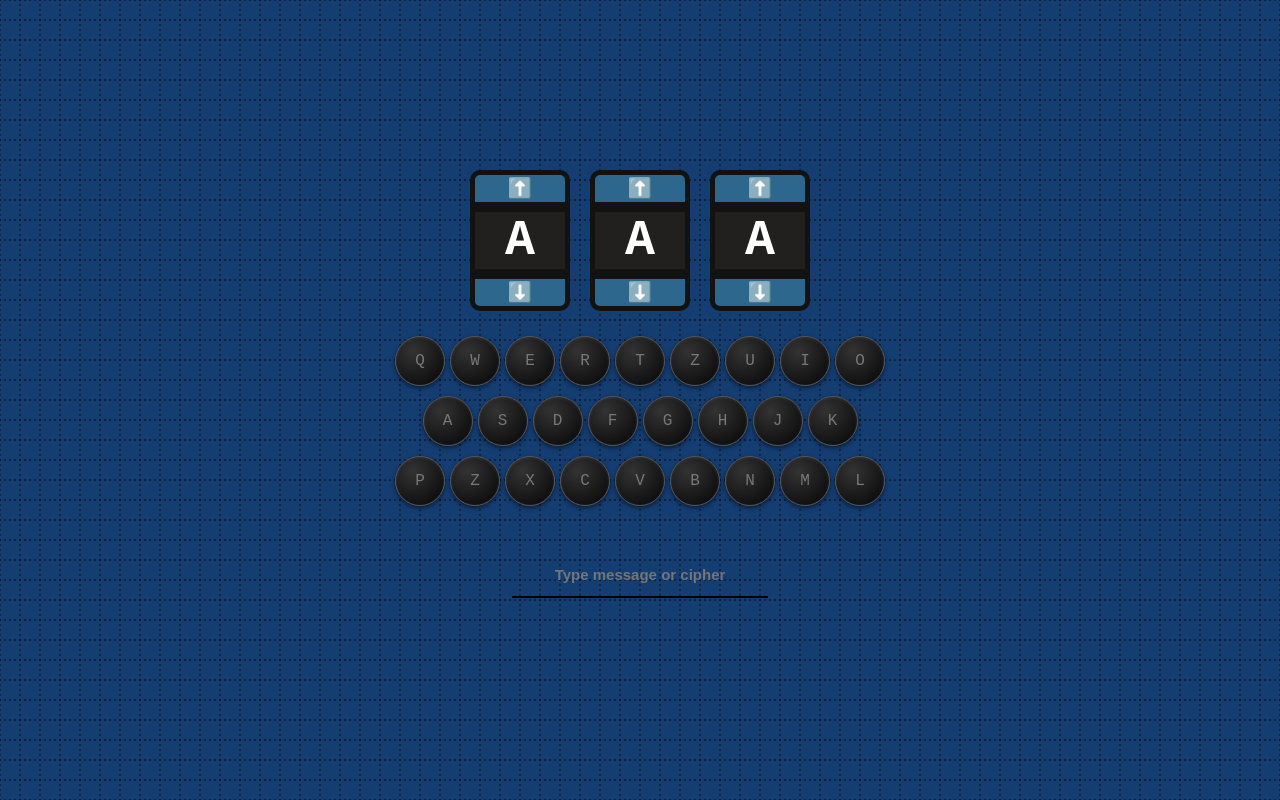
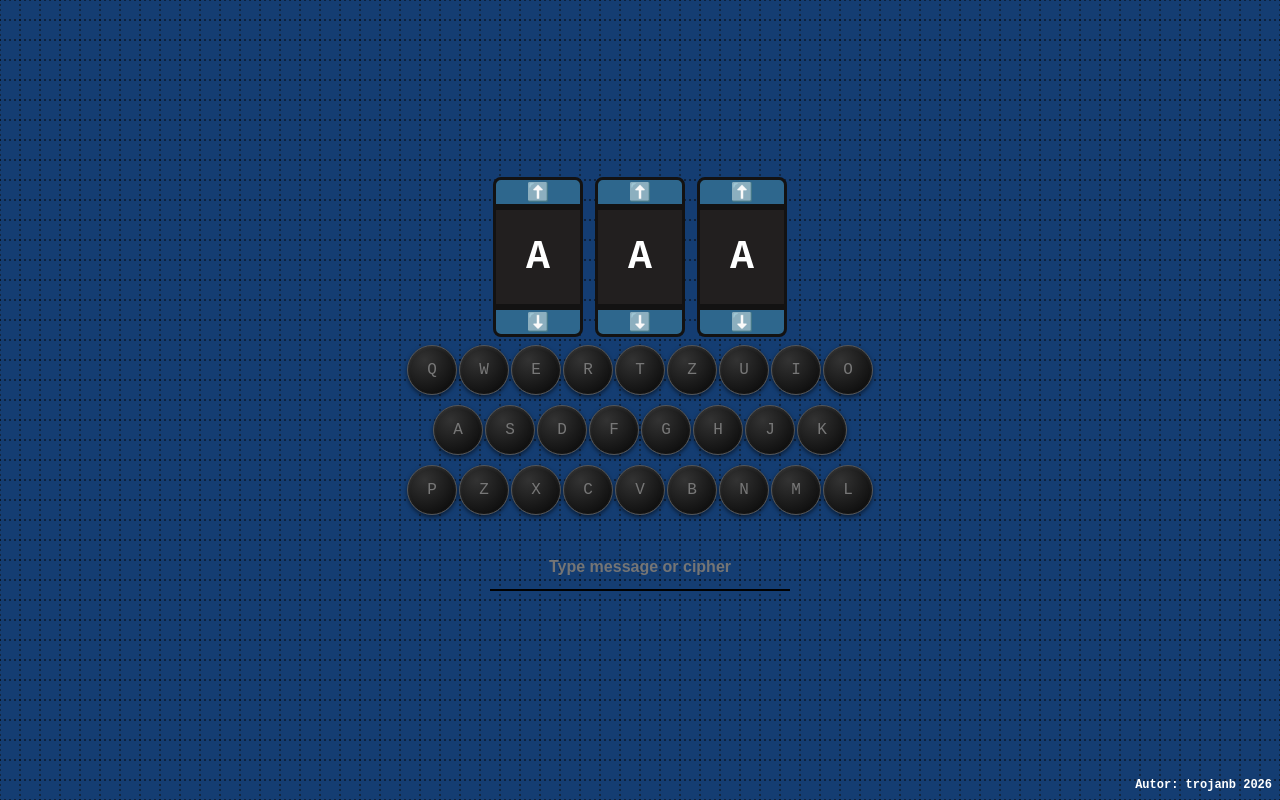
Before and after one commit to TrojanB/Enigma, a React (Vite) app: page / in a window 1280 px wide. Built offline with nearby package versions, Linux system fonts and the light colour scheme.

Commit message:
Ulepszono wyglad pod telefon tak ze wszystko sie miesci w momencie klikniecia klawiatury, dodano scrolla przy nacisnieciu inputa

```diff
--- a/index.html
+++ b/index.html
@@ -3,7 +3,7 @@
   <head>
     <meta charset="UTF-8" />
     <link rel="icon" type="image/svg+xml" href="/favicon.svg" />
-    <meta name="viewport" content="width=device-width, initial-scale=1.0" />
+    <meta name="viewport" content="width=device-width, initial-scale=1, maximum-scale=1, user-scalable=no">
     <title>enigma</title>
   </head>
   <body>
--- a/src/Komponenty/Enigma/Enigma.jsx
+++ b/src/Komponenty/Enigma/Enigma.jsx
@@ -17,6 +17,8 @@ function Enigma(){
     const [pozycja_I, setPozycja_I] = useState(0)
     const [pozycja_II, setPozycja_II] = useState(0)
     const [pozycja_III, setPozycja_III] = useState(0)
+    const [keyboardOpen, setKeyboardOpen] = useState(false);
+
 
     const processInput = (newText) => {
         const cleanText = newText.toUpperCase().replaceAll(' ', '');
@@ -77,10 +79,34 @@ function Enigma(){
         processInput(removedChar);
     }
 
+    useEffect(() => {
+        const vv = window.visualViewport;
+        if (!vv) return;
+
+        let baseWidth = vv.width;
+        let baseHeight = vv.height;
+
+        const onResize = () => {
+            if (vv.scale > 1) return; // ignoruj pinch-zoom
+
+            // obrót ekranu -> nowa wysokość bazowa
+            if (vv.width !== baseWidth) {
+                baseWidth = vv.width;
+                baseHeight = vv.height;
+            }
+            if (vv.height > baseHeight) baseHeight = vv.height;
+
+            setKeyboardOpen(baseHeight - vv.height > 150);
+        };
+
+        vv.addEventListener('resize', onResize);
+        return () => vv.removeEventListener('resize', onResize);
+    }, []);
+
     return(
         <>
 
-            <div className={styles.enigma}>
+            <div className={`${styles.enigma} ${keyboardOpen ? styles.keyboardOpen : ''}`}>
                 <div className={styles.wirniki}>
                 <Wirnik pozycja={pozycja_I} setPozycja={setPozycja_I} />
                 <Wirnik pozycja={pozycja_II} setPozycja={setPozycja_II}/>
@@ -93,6 +119,7 @@ function Enigma(){
 
                 <InputText value={inputValue} onChange={handleInputChange} szyfr = {zaszyfrowanyText} />
 
+                <footer>Autor: trojanb 2026</footer>
             </div>
         </>
     )
--- a/src/Komponenty/Enigma/Enigma.module.css
+++ b/src/Komponenty/Enigma/Enigma.module.css
@@ -1,21 +1,50 @@
-.enigma{
+.enigma {
+    position: relative;
     width: 100%;
+    height: 100vh;
     height: 100dvh;
+    overflow: hidden;
 
     display: flex;
     flex-direction: column;
     justify-content: center;
+    align-items: center;
+
     margin: 0;
     padding: 0;
-    gap: 25px;
+    gap: 8px;
+
     font-family: 'Courier New', Courier, monospace;
+    transition: padding-top 0.2s ease;
 }
 
-.wirniki{
+.keyboardOpen {
+    justify-content: flex-start;
+    padding-top: 8px;
+    gap: 4px;
+}
+
+.wirniki {
+    box-sizing: border-box;
+
     display: flex;
     flex-direction: row;
     justify-content: center;
     align-items: center;
-    gap: 20px;
+
+    gap: 12px;
     width: 100%;
+    height: auto;
+    flex-shrink: 0;
 }
+
+footer {
+    position: absolute;
+    right: 0;
+    bottom: 0;
+
+    color: white;
+    font-weight: bold;
+    font-size: 12px;
+    padding: 8px;
+}
--- a/src/Komponenty/InputText/InputText.jsx
+++ b/src/Komponenty/InputText/InputText.jsx
@@ -1,9 +1,10 @@
 import styles from './InputText.module.css';
-import {useState, useEffect} from "react";
+import {useState, useEffect, useRef} from "react";
 
 function InputText({value, onChange, szyfr}) {
 
     const [placeholder,setPlaceholder] = useState("Type message or cipher")
+    const inputRef = useRef(null)
 
     useEffect(() => {
         const interval = setInterval(() => {
@@ -17,13 +18,29 @@ function InputText({value, onChange, szyfr}) {
         return () => clearInterval(interval)
     }, [])
 
+    const handleFocus = () => {
+        const scrollY = window.scrollY;
+        const scrollX = window.scrollX;
+
+        const preventScroll = () => {
+            window.scrollTo(scrollX, scrollY);
+        };
+
+        requestAnimationFrame(preventScroll);
+        setTimeout(preventScroll, 50);
+        setTimeout(preventScroll, 150);
+        setTimeout(preventScroll, 300);
+    };
+
     return(
        <div className={styles.inputTextContainer}>
             <input
                 placeholder={placeholder}
                 className={styles.inputText}
                 value={value}
+                ref = {inputRef}
                 onChange={onChange}
+                onFocus={handleFocus}
             />
 
             <div className={styles.displayText}>
--- a/src/Komponenty/InputText/InputText.module.css
+++ b/src/Komponenty/InputText/InputText.module.css
@@ -11,12 +11,12 @@
 
 .inputText{
     height: 45px;
-    width: max(100px, 20vw);
+    width: min(300px, 60vw);
 
     border: none;
     border-bottom: 2.5px solid black;
     background: none;
-    font-size: min(15px, 3vh);
+    font-size: 16px;
 
     color: white;
     text-align: center;
--- a/src/Komponenty/Lampki/Lampki.module.css
+++ b/src/Komponenty/Lampki/Lampki.module.css
@@ -22,11 +22,11 @@
     display: flex;
     justify-content: center;
     align-items: center;
-    gap: 5px;
+    gap: 2px;
 }
 
 .lampka{
-    width: min(50px, 10vw);
+    width: clamp(35px, 50px, 7vw);
     aspect-ratio: 1 / 1;
     border-radius: 50%;
 
--- a/src/Komponenty/Wirnik/Wirnik.module.css
+++ b/src/Komponenty/Wirnik/Wirnik.module.css
@@ -1,43 +1,61 @@
-.wirnikContainer{
-    width: clamp(50px, 100px, 200px);
-    height: max(100px, );
+.wirnikContainer {
+    width: min(70px, 18vw);
 }
 
-.przyciskWirnik{
+.przyciskWirnik {
     box-sizing: border-box;
     width: 100%;
-    height: 20%;
+    height: 27px;
     background-color: #2e678d;
-    border: 5px solid rgb(19, 18, 18);
+    border: 3px solid rgb(19, 18, 18);
 
     font-family: 'Courier New', Courier, monospace;
-    font-size: 20px;
+    font-size: 14px;
     font-weight: bold;
     color: white;
     cursor: pointer;
 }
 
-.przyciskWirnikGora{
-    border-radius: 10px 10px 0 0;
+.przyciskWirnikGora {
+    border-radius: 8px 8px 0 0;
 }
 
-.przyciskWirnikDol{
-    border-radius: 0 0 10px 10px;
+.przyciskWirnikDol {
+    border-radius: 0 0 8px 8px;
 }
 
-.displayLitera{
+.displayLitera {
     box-sizing: border-box;
     width: 100%;
-    height: max(120px, 80%);
+    height: min(78px, 4vh);
     background-color: #221f1f;
-    border: 5px solid rgb(19, 18, 18);
+    border: 3px solid rgb(19, 18, 18);
 
     font-family: 'Courier New', Courier, monospace;
-    font-size: 50px;
+    font-size: 24px;
     font-weight: bold;
     color: white;
 
     display: flex;
     justify-content: center;
     align-items: center;
+
+    transition: height 0.2s ease, font-size 0.2s ease;
 }
+
+/* komputer: POD bazą */
+@media (min-width: 768px) {
+    .wirnikContainer {
+        width: 90px;
+    }
+
+    .przyciskWirnik {
+        height: min(30px, 6vh);
+        font-size: 18px;
+    }
+
+    .displayLitera {
+        height: min(100px, 14vh);
+        font-size: 40px;
+    }
+}
--- a/src/index.css
+++ b/src/index.css
@@ -1,22 +1,27 @@
-*{
+* {
     box-sizing: border-box;
 }
 
-body,html, #root{
-  margin: 0;
-  padding: 0;
+html {
     width: 100%;
     height: 100%;
+    overflow: hidden;
+    overscroll-behavior: none;
 }
 
-body, #root{
-  min-height: 100vh;
-}
+body {
+    position: fixed;
+    inset: 0;
+    width: 100%;
+    height: 100%;
+    margin: 0;
+    overflow: hidden;
+    overscroll-behavior: none;
 
-body{
-  overflow: hidden;
     background-color: #143d72;
-  background-image:  radial-gradient(circle, #070707 0.8px, transparent 0.8px), radial-gradient(circle, #0f0f0f 0.8px, transparent 0.8px) ;
+    background-image:
+        radial-gradient(circle, #070707 0.8px, transparent 0.8px),
+        radial-gradient(circle, #0f0f0f 0.8px, transparent 0.8px);
     background-size: 5px 20px, 20px 5px;
     background-position: -2.5px -10px, -10px -2.5px;
     background-repeat: repeat;
```
Lines whose indentation alone changed are shown as unchanged.
